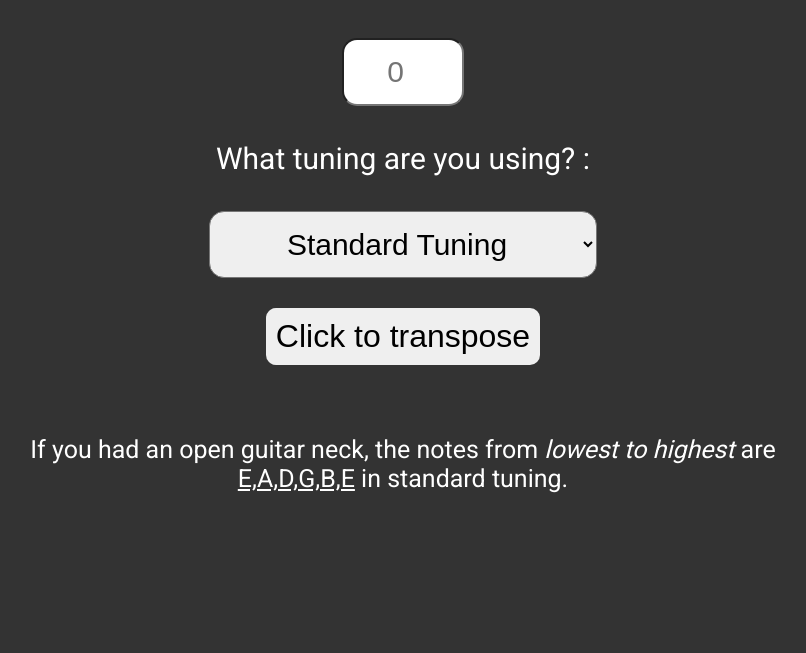
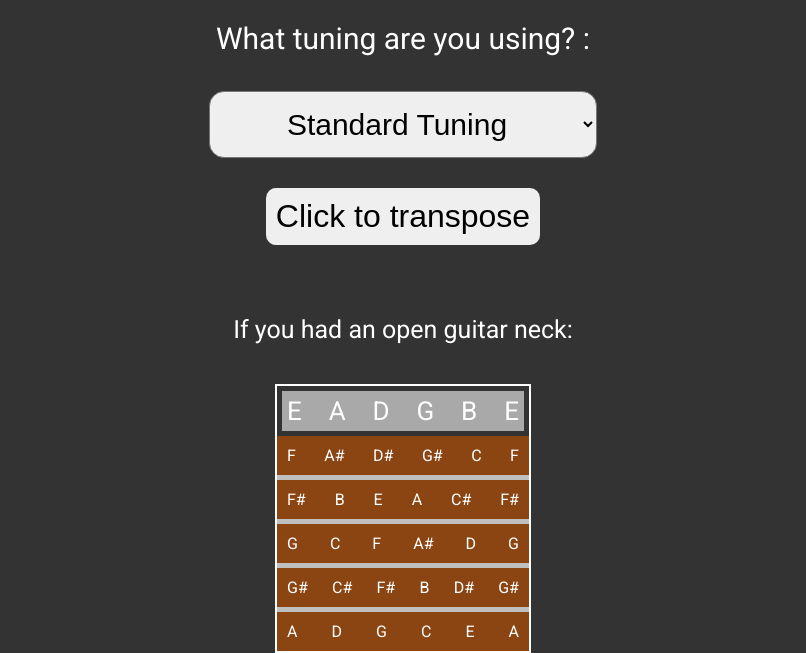
Before and after one commit to bjmorrissey/capo_project, a plain HTML site: page index.html in a window 1280 px wide. Both pictures are taken after a click on the button "Click to transpose". Shown: the part 193-846 px from the top of the page, without its empty margins (237-1043 px from the left). Before the commit the page ends 800 px from the top, so only its background shows below. Drawn offline with Linux system fonts and the light colour scheme.

Commit message:
added guitar neck graphic

```diff
--- a/index.html
+++ b/index.html
@@ -31,7 +31,36 @@
 </select>
 <button class="transpose">Click to transpose</button>
 <div class="notes">
-    Here is the Notes area
+
+</div>
+
+<div id="guitarneck" class="hidden">
+    <div class="opennotes">
+        Nut/capo placement
+    </div>
+    <div class="fretboard">
+        <div class="fret fret1">
+        </div>
+        <div class='fretwire'></div>
+        <div class="fret fret2">
+        </div>
+        <div class='fretwire'></div>
+        <div class="fret fret3">
+        </div>
+        <div class='fretwire'></div>
+        <div class="fret fret4">
+        </div>
+        <div class='fretwire'></div>
+        <div class="fret fret5">
+
+
+        </div>
+
+
+
+
+    </div>
+
 </div>
 <script src="script.js" defer></script>
 
--- a/script.js
+++ b/script.js
@@ -1,10 +1,21 @@
-let tuningtype = document.getElementById('tuningtype');
-let notes = document.querySelector('.notes');
-
-
-let capoField = document.getElementById('capoPlacement');
+const tuningtype = document.getElementById('tuningtype');
+const notes = document.querySelector('.notes');
+const capoField = document.getElementById('capoPlacement');
 let capoChoice = 0;
-let transposeBtn = document.querySelector('.transpose');
+const transposeBtn = document.querySelector('.transpose');
+const hidden = document.querySelector('.hidden ');
+const openNotes = document.querySelector('.opennotes');
+const firstFret = document.querySelector('.fret1');
+const secondFret = document.querySelector('.fret2');
+const thirdFret = document.querySelector('.fret3');
+const fourthFret = document.querySelector('.fret4');
+const fifthFret = document.querySelector('.fret5');
+let nutNotes = [];
+let first = [];
+let second = [];
+let third = [];
+let fourth = [];
+let fifth = [];
 
 //Notes array
 const notesSharp = [
@@ -84,16 +95,89 @@ function noteLoop(noteIndex) {
 }
 
 //Calcs the note changes if a capo were applied to a guitar neck in a certain tuning
+// function capoCalc(capoPlacement, tuning) {
+//   let capoedNotes = [];
+//   let tuningName = tuning.name;
+//   let firstFret = [];
+
+
+//   tuning.notes.forEach((note) => {
+//     let noteIndex = notesSharp.indexOf(note) + capoPlacement;
+//     let firstIndex = notesSharp.indexOf(note + 1)
+//     noteIndex = noteLoop(noteIndex);
+//     firstIndex = noteLoop(firstIndex)
+//     capoedNotes.push(notesSharp[noteIndex]);
+//     firstFret.push(notesSharp[firstIndex])
+//   });
+
+
+
+//   let suffix = 'th';
+//   if (capoPlacement === 1) {
+//     suffix = 'st'
+//   } else if (capoPlacement === 2) {
+//     suffix = 'nd';
+//   } else if (capoPlacement === 3) {
+//     suffix = 'rd';
+//   }
+
+//   if (capoPlacement > 12) {
+//     notes.innerHTML = "Please choose a lower fret. Going above this is crazy and you'll likely have intonation issues brah... 🎸"
+//   } else {
+//     let statement = '';
+//     if (capoPlacement === 0) {
+//       statement = `If you had an open guitar neck, `
+//     } else {
+//       statement = `If you put your capo on the ${capoPlacement}${suffix} fret, `
+//     }
+
+//   };
+//   //Return an array of notes
+//   nutNotes = capoedNotes;
+//   return capoedNotes;
+//   return firstFret;
+
+// };
+
 function capoCalc(capoPlacement, tuning) {
   let capoedNotes = [];
-  let tuningName = tuning.name;
+  let firstFret = [];
+  let secondFret = [];
+  let thirdFret = [];
+  let fourthFret = [];
+  let fifthFret = [];
 
 
   tuning.notes.forEach((note) => {
     let noteIndex = notesSharp.indexOf(note) + capoPlacement;
+    let firstIndex = noteIndex + 1;
+    let secondIndex = noteIndex + 2;
+    let thirdIndex = noteIndex + 3;
+    let fourthIndex = noteIndex + 4;
+    let fifthIndex = noteIndex + 5;
     noteIndex = noteLoop(noteIndex);
+    firstIndex = noteLoop(firstIndex);
+    secondIndex = noteLoop(secondIndex);
+    thirdIndex = noteLoop(thirdIndex);
+    fourthIndex = noteLoop(fourthIndex);
+    fifthIndex = noteLoop(fifthIndex);
     capoedNotes.push(notesSharp[noteIndex]);
+    firstFret.push(notesSharp[firstIndex])
+    secondFret.push(notesSharp[secondIndex])
+    thirdFret.push(notesSharp[thirdIndex])
+    fourthFret.push(notesSharp[fourthIndex])
+    fifthFret.push(notesSharp[fifthIndex])
   });
+
+  //Return an array of notes
+  nutNotes = capoedNotes;
+  first = firstFret;
+  second = secondFret;
+  third = thirdFret;
+  fourth = fourthFret;
+  fifth = fifthFret;
+
+  // return `${capoedNotes}, ${firstFret}, ${secondFret}, ${thirdFret}, ${fourthFret}, ${fifthFret}`;
 
   let suffix = 'th';
   if (capoPlacement === 1) {
@@ -109,18 +193,29 @@ function capoCalc(capoPlacement, tuning) {
   } else {
     let statement = '';
     if (capoPlacement === 0) {
-      statement = `If you had an open guitar neck, `
+      statement = `If you had an open guitar neck: `
     } else {
-      statement = `If you put your capo on the ${capoPlacement}${suffix} fret, `
+      statement = `If you put a capo on the ${capoPlacement}${suffix} fret:  `
     }
-
-    notes.innerHTML = statement + `the notes from <em>lowest to highest</em> are <br><u>${capoedNotes}</u> in ${tuningName}.`;
+    notes.innerHTML = statement;
+  };
+}
 
 
-  }
-  return capoedNotes;
+
+function noteLayout(notearr) {
+  let fretnotes = '';
+  notearr.forEach(note => {
+    fretnotes += `<li>${note}</li>`;
+  });
+  return fretnotes;
 }
 
+function fretRep() {
+  let fret = '<ul>';
+  fret += `<li>Hello there</li></ul>`
+
+}
 
 //Event listener for tuning type
 
@@ -156,46 +251,34 @@ tuningtype.addEventListener('click', (e) => {
 });
 
 transposeBtn.addEventListener('click', (e) => {
-
-  console.log(capoCalc(capoChoice, tuneChoice))
-
+  capoCalc(capoChoice, tuneChoice);
+  hidden.classList.remove('hidden');
+  openNotes.innerHTML = `<ul>
+    ${noteLayout(nutNotes)}
+  </ul>`
+  firstFret.innerHTML = `<ul>
+    ${noteLayout(first)}
+  </ul>`
+  secondFret.innerHTML = `<ul>
+    ${noteLayout(second)}
+  </ul>`
+  thirdFret.innerHTML = `<ul>
+    ${noteLayout(third)}
+  </ul>`
+  fourthFret.innerHTML = `<ul>
+    ${noteLayout(fourth)}
+  </ul>`
+  fifthFret.innerHTML = `<ul>
+    ${noteLayout(fifth)}
+  </ul>`
+  document.getElementById('guitarneck').style.visibility = 'visible'
 });
 
 
-//Maps string notes out to find base notes
-// function stringMap(note) {
-//   let stringNotes = [];
 
-//   for (i = 0; i < 6; i++) {
-//     let strNotes = [];
-//     let root = note.notes[i];
-//     let rootIndex = notesSharp.indexOf(root);
-//     let start = noteLoop(rootIndex);
-//     for (j = 0; j <= 12; j++) {
-//       let counter = noteLoop(start + j);
-//       strNotes.push(notesSharp[counter]);
-//       strNotes.join(' ');
-//     }
-//     stringNotes.push(strNotes);
-//     stringNotes.push('<br>');
-//   }
-//   return stringNotes;
-// }
-
-// /notes.innerHTML = stringMap(tunings.standard);
-//console.log(stringMap(tunings.dadgad));
-
-//Maps out all six strings of guitar.
-// let noteMap = (tuning) =>
-//   tuning.notes.forEach((note) => {
-//     console.log(stringMap(note));
-//   });
-
-// function guitarNeckMap(tuning) {
-//   let str = '';
-//   for (let i = 0; i < 20; i++) {
-//     str += noteMap(tuning);
-//   }
-//   return str;
-// }
-//
+// console.log(`Notes at nut: ${nutNotes}`)
+// console.log(`Notes at first: ${first}`)
+// console.log(`Notes at second: ${second}`)
+// console.log(`Notes at third: ${third}`)
+// console.log(`Notes at fourth: ${fourth}`)
+// console.log(`Notes at fifth: ${fifth}`)
--- a/style.css
+++ b/style.css
@@ -57,3 +57,78 @@ label {
 .notes {
   font-size: 25px;
 }
+
+
+#guitarneck{
+  display: flex;
+  flex-direction: column;
+  width: 20vw;
+  justify-content: start;
+  border: 2px white solid;
+
+
+}
+
+#guitarneck .opennotes {
+  font-size: 26px;
+  flex-direction: row;
+  text-align: center;
+  justify-content: space-between;
+  padding: 5px;
+  width: 100%;
+}
+
+.opennotes ul {
+  list-style: none;
+  display: flex;
+  background-color:darkgray;
+  justify-content: space-between;
+}
+
+.opennotes ul li {
+  margin: 5px;
+
+}
+
+#guitarneck .fretboard {
+  background-color: saddlebrown;
+  height: 100%;
+}
+
+.fretboard .fret {
+  background-color: saddlebrown;
+  font-size: 16px;
+  padding: 5px;
+  /* margin: 0 0 5px 0; */
+}
+
+.fret ul {
+  list-style: none;
+  display: flex;
+  justify-content: space-between
+}
+
+.fret ul li {
+  /* margin: 5px;  */
+  padding: 5px;
+  /* border: 1px solid red; */
+}
+
+.inlay {
+  width: 20px;
+  height: 20px;
+  background-color: rgba(255,255,255, .3);
+  border-radius: 10px;
+  align-items: center;
+
+
+}
+.fretwire {
+  width: 100%;
+  height: 5px;
+  background-color: silver;
+}
+
+.hidden {
+  visibility: hidden;
+  }
```
